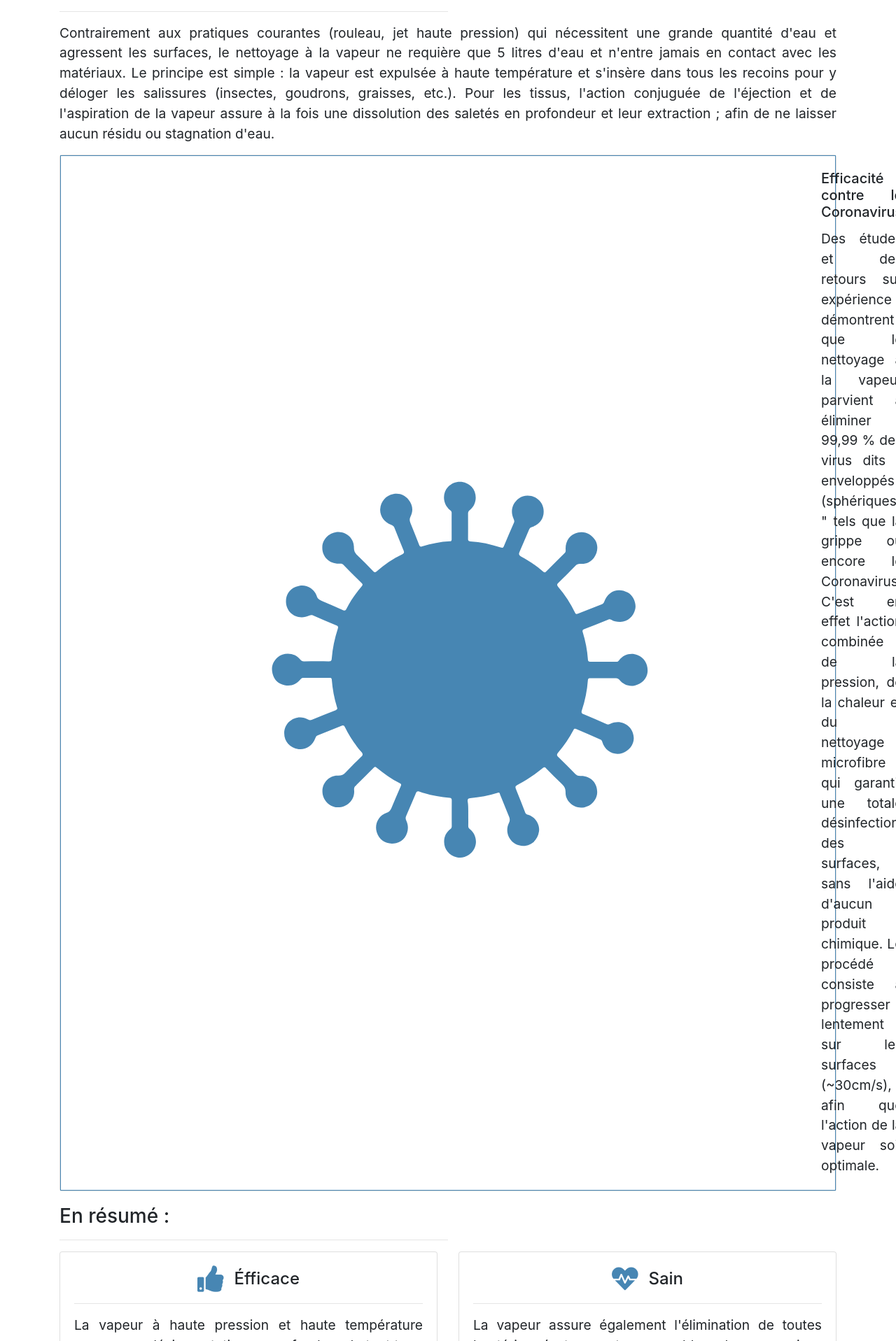
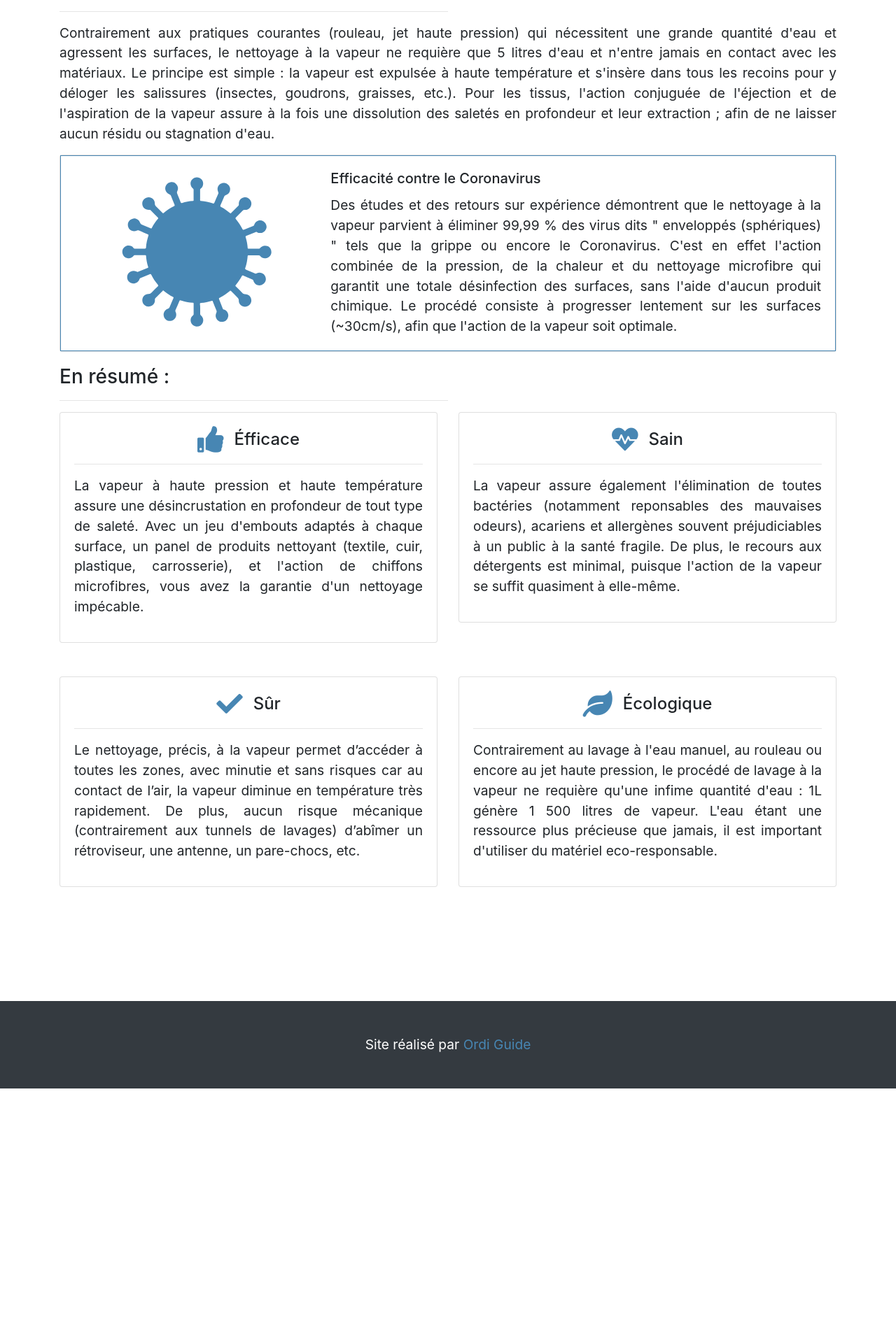
Before and after one commit to l-Aeden-l/vap-mobile, a Jekyll site: the page built from index.html, in a window 1280 px wide. Shown: the part 939-2856 px from the top of the page at 70% size. Built offline with Jekyll 4.4.1, drawn with Linux system fonts in a browser that asks for light colours; after the commit the page ends 2495 px from its top, so only the background shows below that.

Commit message:
Correction responsive cadre Covid

```diff
--- a/index.html
+++ b/index.html
@@ -26,11 +26,15 @@ layout: default
     <section>
     <section>
       <div class="card">
-        <div class="card-body border border-primary d-flex flex-lg-row flex-md-row flex-column">
-          <img src="{{ site.baseurl }}/{{ site.data.home.sections.covid-19.image.source }}" alt="{{ site.data.home.sections.covid-19.image.alt }}">
-          <div>
-            <h5 class="card-title">{{ site.data.home.sections.covid-19.title }}</h5>
-            <p class="card-text">{{ site.data.home.sections.covid-19.text }}</p>
+        <div class="card-body border border-primary">
+          <div class="row">
+            <div class="col-lg-4 col-md-12 col-sm-12 d-flex justify-content-center">
+              <img src="{{ site.baseurl }}/{{ site.data.home.sections.covid-19.image.source }}" alt="{{ site.data.home.sections.covid-19.image.alt }}">
+            </div>
+            <div class="col-lg-8 col-md-12 col-sm-12">
+              <h5 class="card-title">{{ site.data.home.sections.covid-19.title }}</h5>
+              <p class="card-text">{{ site.data.home.sections.covid-19.text }}</p>
+            </div>
           </div>
         </div>
       </div>
```
Also changed, not shown: 7 other files.
